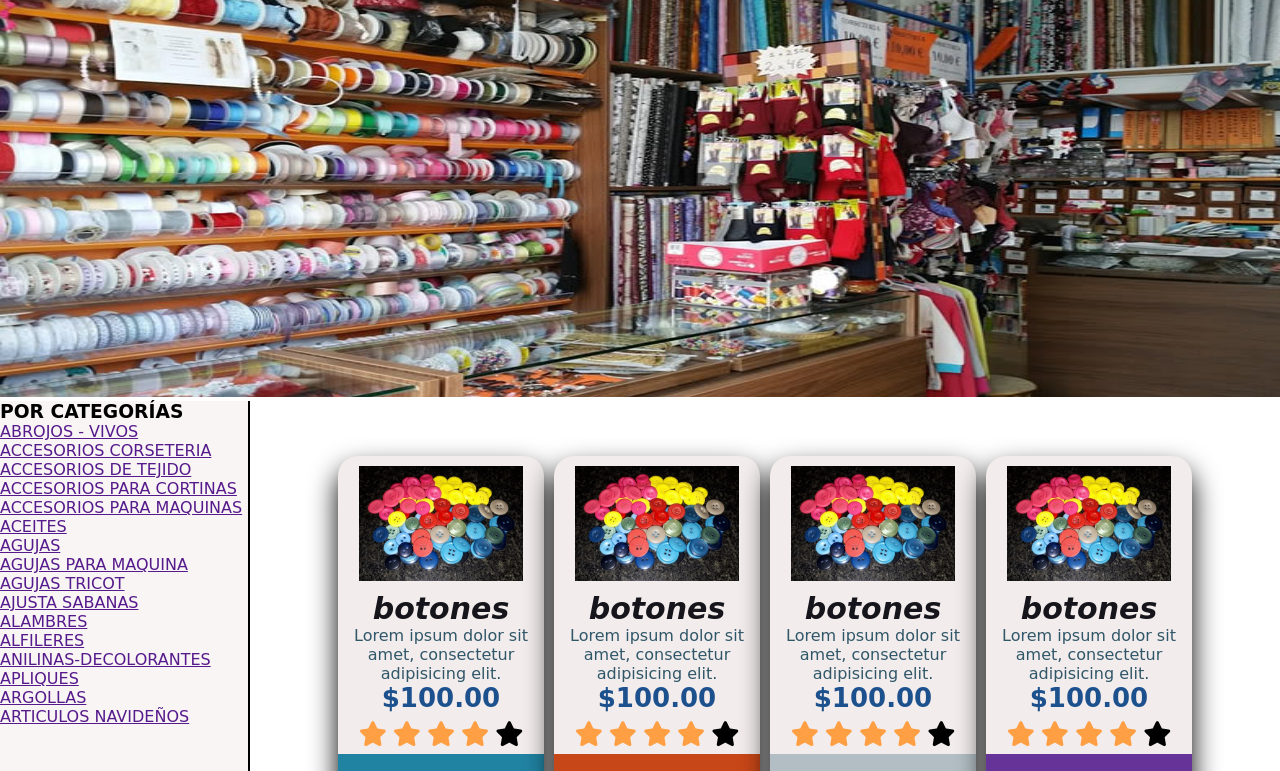
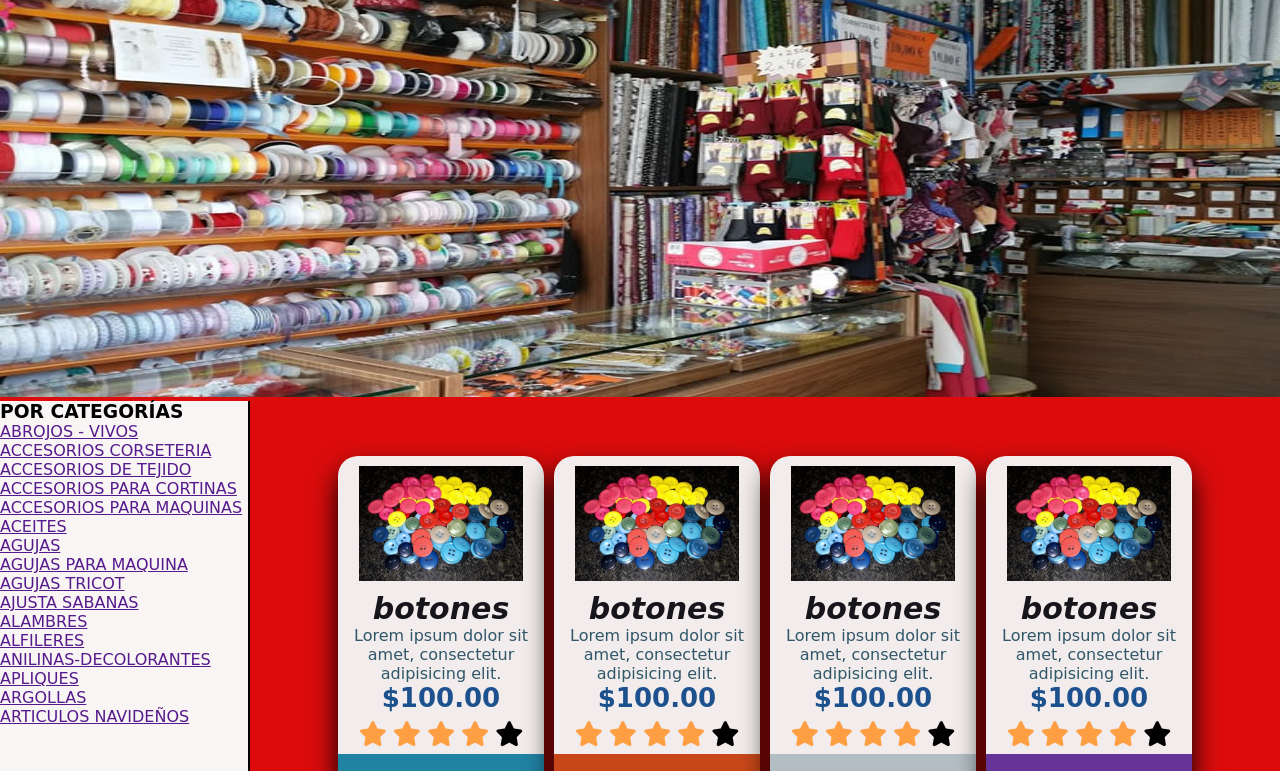
Before and after one commit to dnis96/proyecto_merceria_chauqui_mamani, a plain HTML site: page index.html in a window 1280 px wide. Shown: the part 161-932 px from the top of the page. Drawn offline with Linux system fonts and the light colour scheme.

Commit message:
primer repositorio

```diff
--- a/css/style.css
+++ b/css/style.css
@@ -11,7 +11,7 @@ elemento mida exactamente lo que especificaste en el ancho y alto y una familia
 }
 
 body{
-    background: white;
+    background: rgb(221, 12, 12);
     background-position: center center;
     background-repeat: no-repeat;
     display: grid;
```
